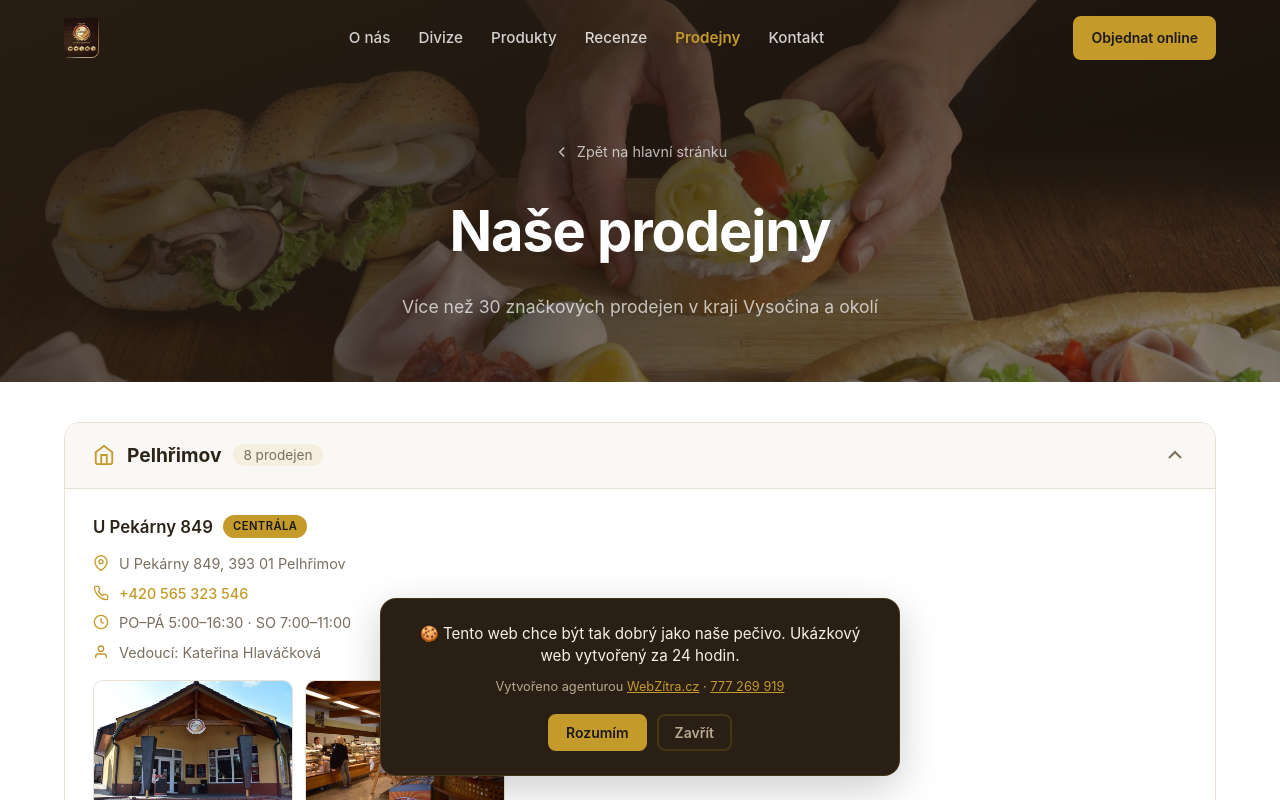
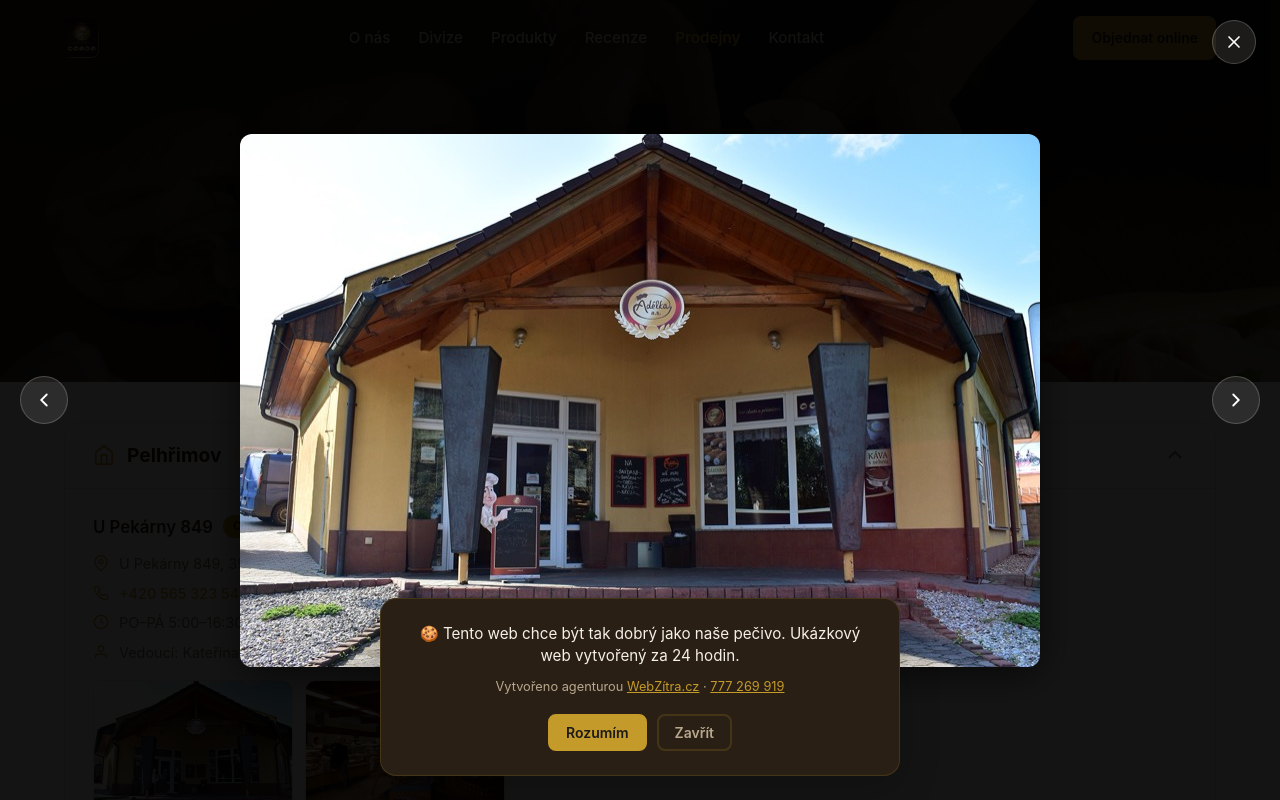
Before and after one commit to lukaspalda/adelka-web, a plain HTML site: page prodejny.html in a window 1280 px wide. Both pictures are taken after a click on the picture 193 px from the left and 749 px from the top of the page. Shown: the top 800 px of the page. Drawn offline with Linux system fonts and the light colour scheme.

Commit message:
Lightbox pro fotky prodejen — klik na thumbnail otevře full-size, šipky, Escape, navigace

```diff
--- a/css/style.css
+++ b/css/style.css
@@ -747,6 +747,66 @@ a:focus-visible { outline: 2px solid var(--primary); outline-offset: 2px; border
     border-color: var(--primary);
 }
 
+/* -- Lightbox -- */
+.lightbox {
+    position: fixed; inset: 0; z-index: 9999;
+    background: rgba(0,0,0,0.92);
+    display: flex; align-items: center; justify-content: center;
+    opacity: 0; visibility: hidden;
+    transition: opacity 0.3s ease, visibility 0.3s ease;
+    cursor: zoom-out;
+}
+.lightbox.active {
+    opacity: 1; visibility: visible;
+}
+.lightbox img {
+    max-width: 90vw; max-height: 85vh;
+    border-radius: 12px;
+    box-shadow: 0 8px 40px rgba(0,0,0,0.6);
+    transform: scale(0.92); opacity: 0;
+    transition: transform 0.3s ease, opacity 0.3s ease;
+    cursor: default;
+}
+.lightbox.active img {
+    transform: scale(1); opacity: 1;
+}
+.lightbox-close {
+    position: absolute; top: 20px; right: 24px;
+    width: 44px; height: 44px;
+    background: rgba(255,255,255,0.1);
+    border: 1px solid rgba(255,255,255,0.2);
+    border-radius: 50%; cursor: pointer;
+    display: flex; align-items: center; justify-content: center;
+    transition: background 0.2s;
+    color: #fff;
+}
+.lightbox-close:hover {
+    background: rgba(255,255,255,0.2);
+}
+.lightbox-close svg {
+    width: 20px; height: 20px;
+}
+.lightbox-nav {
+    position: absolute; top: 50%; transform: translateY(-50%);
+    width: 48px; height: 48px;
+    background: rgba(255,255,255,0.1);
+    border: 1px solid rgba(255,255,255,0.2);
+    border-radius: 50%; cursor: pointer;
+    display: flex; align-items: center; justify-content: center;
+    transition: background 0.2s;
+    color: #fff;
+}
+.lightbox-nav:hover { background: rgba(255,255,255,0.2); }
+.lightbox-prev { left: 20px; }
+.lightbox-next { right: 20px; }
+.lightbox-nav svg { width: 22px; height: 22px; }
+
+@media (max-width: 480px) {
+    .lightbox-nav { width: 40px; height: 40px; }
+    .lightbox-prev { left: 10px; }
+    .lightbox-next { right: 10px; }
+}
+
 /* -- Stores page responsive -- */
 @media (max-width: 768px) {
     .page-header { padding: 120px 0 40px; }
--- a/js/main.js
+++ b/js/main.js
@@ -117,4 +117,51 @@
         });
     });
 
+    // -- Lightbox --
+    var lightbox = document.getElementById('lightbox');
+    if (lightbox) {
+        var lbImg = lightbox.querySelector('img');
+        var galleryImages = [];
+        var currentIndex = 0;
+
+        document.querySelectorAll('.store-gallery img').forEach(function(img) {
+            img.addEventListener('click', function() {
+                galleryImages = Array.from(this.closest('.store-gallery').querySelectorAll('img'));
+                currentIndex = galleryImages.indexOf(this);
+                lbImg.src = this.src;
+                lbImg.alt = this.alt;
+                lightbox.classList.add('active');
+                document.body.style.overflow = 'hidden';
+                updateNav();
+            });
+        });
+
+        function updateNav() {
+            lightbox.querySelector('.lightbox-prev').style.display = galleryImages.length > 1 ? '' : 'none';
+            lightbox.querySelector('.lightbox-next').style.display = galleryImages.length > 1 ? '' : 'none';
+        }
+
+        function closeLightbox() {
+            lightbox.classList.remove('active');
+            document.body.style.overflow = '';
+        }
+
+        function navigate(dir) {
+            currentIndex = (currentIndex + dir + galleryImages.length) % galleryImages.length;
+            lbImg.src = galleryImages[currentIndex].src;
+            lbImg.alt = galleryImages[currentIndex].alt;
+        }
+
+        lightbox.querySelector('.lightbox-close').addEventListener('click', closeLightbox);
+        lightbox.querySelector('.lightbox-prev').addEventListener('click', function(e) { e.stopPropagation(); navigate(-1); });
+        lightbox.querySelector('.lightbox-next').addEventListener('click', function(e) { e.stopPropagation(); navigate(1); });
+        lightbox.addEventListener('click', function(e) { if (e.target === lightbox) closeLightbox(); });
+        document.addEventListener('keydown', function(e) {
+            if (!lightbox.classList.contains('active')) return;
+            if (e.key === 'Escape') closeLightbox();
+            if (e.key === 'ArrowLeft') navigate(-1);
+            if (e.key === 'ArrowRight') navigate(1);
+        });
+    }
+
 })();
--- a/prodejny.html
+++ b/prodejny.html
@@ -15,7 +15,7 @@
     <meta property="og:site_name" content="Pekárna Adélka a.s.">
     <meta name="theme-color" content="#C49A2A">
 
-    <link rel="stylesheet" href="css/style.css?v=4">
+    <link rel="stylesheet" href="css/style.css?v=5">
 </head>
 <body>
     <a class="skip-nav" href="#main">Přeskočit na obsah</a>
@@ -785,6 +785,20 @@
         <svg width="20" height="20" viewBox="0 0 24 24" fill="none" stroke="currentColor" stroke-width="2.5" stroke-linecap="round" stroke-linejoin="round"><polyline points="18 15 12 9 6 15"/></svg>
     </button>
 
-    <script src="js/main.js?v=4"></script>
+    <!-- ═══ LIGHTBOX ═══ -->
+    <div class="lightbox" id="lightbox" role="dialog" aria-label="Fotogalerie">
+        <button class="lightbox-close" aria-label="Zavřít">
+            <svg viewBox="0 0 24 24" fill="none" stroke="currentColor" stroke-width="2" stroke-linecap="round"><line x1="18" y1="6" x2="6" y2="18"/><line x1="6" y1="6" x2="18" y2="18"/></svg>
+        </button>
+        <button class="lightbox-nav lightbox-prev" aria-label="Předchozí fotka">
+            <svg viewBox="0 0 24 24" fill="none" stroke="currentColor" stroke-width="2" stroke-linecap="round"><polyline points="15 18 9 12 15 6"/></svg>
+        </button>
+        <img src="" alt="">
+        <button class="lightbox-nav lightbox-next" aria-label="Další fotka">
+            <svg viewBox="0 0 24 24" fill="none" stroke="currentColor" stroke-width="2" stroke-linecap="round"><polyline points="9 6 15 12 9 18"/></svg>
+        </button>
+    </div>
+
+    <script src="js/main.js?v=5"></script>
 </body>
 </html>
```
